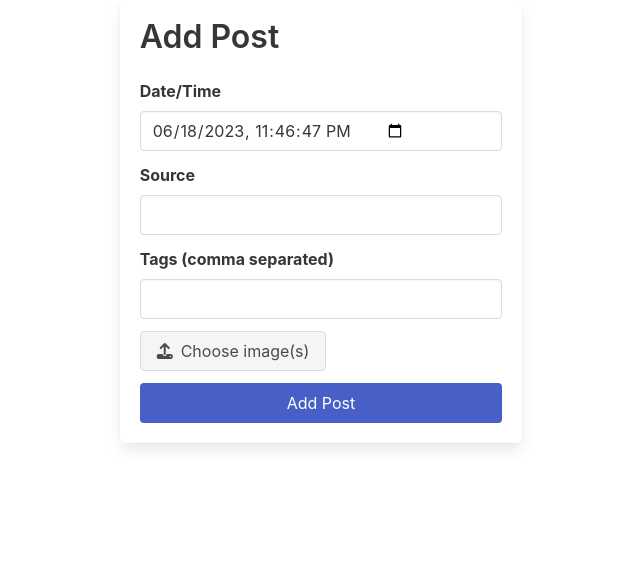
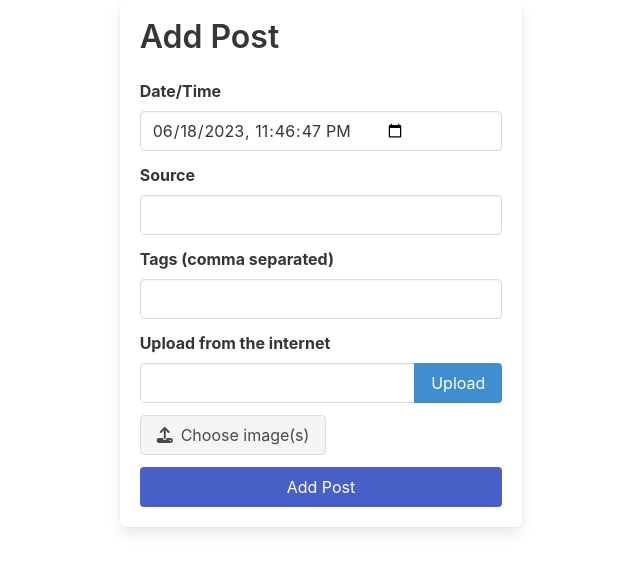
Before and after one commit to LexNastin/art-downloader, a Flask app: page /add in a window 1280 px wide. Shown: the part 77-649 px from the top of the page, without its empty margins (319-959 px from the left). Run offline with Flask 3, Linux system fonts and the light colour scheme; the visitor is signed in with stand-in values (Sample User, id 1); data comes from the database, SQL or seed files in the repository; parts of the project's set-up code (start-up, migrations or seed data) failed here and were passed over; some libraries are stand-ins or nearby versions.

Commit message:
add ability to add from socials

```diff
--- a/app/templates/add.html
+++ b/app/templates/add.html
@@ -24,6 +24,7 @@
 
     const session_id = "{{ session_id }}"
     let files = document.getElementById("files")
+    let upload_social = document.getElementById("upload_social")
 
     function create_control_buttons(file_name) {
       let container = document.createElement("div")
@@ -87,6 +88,14 @@
 
           curr.dataset["file"] = `${f2_num}.${f1_ext}`
           prev.dataset["file"] = `${f1_num}.${f2_ext}`
+
+          f1_num = curr.children[0].attributes.src["nodeValue"].split(".")[0]
+          f2_num = prev.children[0].attributes.src["nodeValue"].split(".")[0]
+          f1_ext = curr.children[0].attributes.src["nodeValue"].split(".")[1]
+          f2_ext = prev.children[0].attributes.src["nodeValue"].split(".")[1]
+
+          curr.children[0].src = `${f2_num}.${f1_ext}`
+          prev.children[0].src = `${f1_num}.${f2_ext}`
         }
       })
     }
@@ -108,6 +117,14 @@
 
           curr.dataset["file"] = `${f2_num}.${f1_ext}`
           next.dataset["file"] = `${f1_num}.${f2_ext}`
+
+          f1_num = curr.children[0].attributes.src["nodeValue"].split(".")[0]
+          f2_num = next.children[0].attributes.src["nodeValue"].split(".")[0]
+          f1_ext = curr.children[0].attributes.src["nodeValue"].split(".")[1]
+          f2_ext = next.children[0].attributes.src["nodeValue"].split(".")[1]
+
+          curr.children[0].src = `${f2_num}.${f1_ext}`
+          next.children[0].src = `${f1_num}.${f2_ext}`
         }
       })
     }
@@ -123,7 +140,6 @@
     }
 
     async function preview_files(response) {
-      response = await response.json()
       let added_files = response["files"]
       let files_div = document.getElementById("files-preview")
 
@@ -135,7 +151,6 @@
         let new_container = document.createElement("div")
         new_container.classList.add("image")
         new_container.dataset["file"] = file_name
-        new_container.appendChild(create_control_buttons(file_name))
         if (type == "image") {
           let new_img = document.createElement("img")
           new_img.src = location
@@ -147,12 +162,19 @@
           new_video.controls = true
           new_container.appendChild(new_video)
         }
+        new_container.appendChild(create_control_buttons(file_name))
         files_div.appendChild(new_container)
       })
     }
 
     files.addEventListener("change", event => {
-      let files = [...event.target.files]
+      let files = [...event.currentTarget.files]
+      let target = event.currentTarget
+      let icons = [...document.getElementsByClassName(".fa-upload")]
+      target.disabled = true
+      icons.forEach(icon => {
+        icon.classList.add("fa-beat")
+      })
       let data = new FormData()
       files.forEach((file, index) => {
         data.append(`file-${index}`, file)
@@ -160,8 +182,64 @@
       fetch(`/upload?id=${session_id}`, {
         method: "POST",
         body: data
-      }).then(preview_files)
+      }).then(async (response) => {
+        target.disabled = false
+        icons.forEach(icon => {
+          icon.classList.remove("fa-beat")
+        })
+        response = await response.json()
+        await preview_files(response)
+      })
       event.target.value = ""
+    })
+
+    function flash(message) {
+      // implement flashin code
+      let flashes = document.getElementById("flashes")
+      flashes.innerText = ""
+      if (message) {
+        let new_flash = document.createElement("div")
+        new_flash.classList.add("notification", "is-danger")
+        new_flash.innerText = message
+        flashes.appendChild(new_flash)
+      }
+    }
+
+    upload_social.addEventListener("click", event => {
+      let target = event.currentTarget
+      target.disabled = true
+      target.classList.add("is-loading")
+      let url = document.getElementById("social_url").value
+      fetch(`/upload_social?id=${session_id}`, {
+        method: "POST",
+        body: url
+      }).then(async (response) => {
+        target.disabled = false
+        target.classList.remove("is-loading")
+        response = await response.json()
+        switch (response["response"]) {
+          case "success":
+            flash()
+            await preview_files(response)
+            break
+          case "incomplete":
+            flash("This may be the incomplete response")
+            await preview_files(response)
+            break
+          case "failed":
+            flash(response["message"])
+            break
+          case "removed":
+            flash("This post has been removed")
+            break
+          case "unsupported":
+            flash("This post is unsupported")
+            break
+          case "rate_limited":
+            flash(`We're being rate limited by this service for ${response["time"]}s more`)
+            break
+        }
+      })
     })
 
     let up_buttons = [...document.getElementsByClassName("up-button")]
@@ -195,6 +273,9 @@
       </div>
     {% endfor %}
     {% endwith %}
+    <div id="flashes">
+
+    </div>
     <form method="POST" action="{{ url_for('main.add_post') }}">
       <div class="field">
         <label class="label">Date/Time</label>
@@ -214,6 +295,17 @@
         <label class="label">Tags (comma separated)</label>
         <div class="control">
           <input class="input" type="text" name="tags" value="{{ tags }}">
+        </div>
+      </div>
+
+      <label class="label">Upload from the internet</label>
+      <div class="field has-addons has-addons-fullwidth">
+        <div class="control">
+          <input class="input" type="text" id="social_url">
+        </div>
+
+        <div style="flex-grow: initial" class="control">
+          <button class="button is-info" type="button" id="upload_social">Upload</button>
         </div>
       </div>
 
@@ -239,6 +331,11 @@
         {% if files %}
         {% for file in files %}
           <div class="image" data-file="{{ file["file"] }}">
+            {% if file["type"] == "image" %}
+            <img src="{{ file["location"] }}">
+            {% else %}
+            <video style="display: block" src="{{ file["location"] }}" controls>
+            {% endif %}
             <div class="control-buttons buttons are-small">
               <button type="button" class="button is-info is-rounded up-button">
                 <i class="fas fa-arrow-up"></i>
@@ -250,11 +347,6 @@
                 <i class="fas fa-trash"></i>
               </button>
             </div>
-            {% if file["type"] == "image" %}
-            <img src="{{ file["location"] }}">
-            {% else %}
-            <video style="display: block" src="{{ file["location"] }}" controls>
-            {% endif %}
           </div>
         {% endfor %}
         {% endif %}
```
